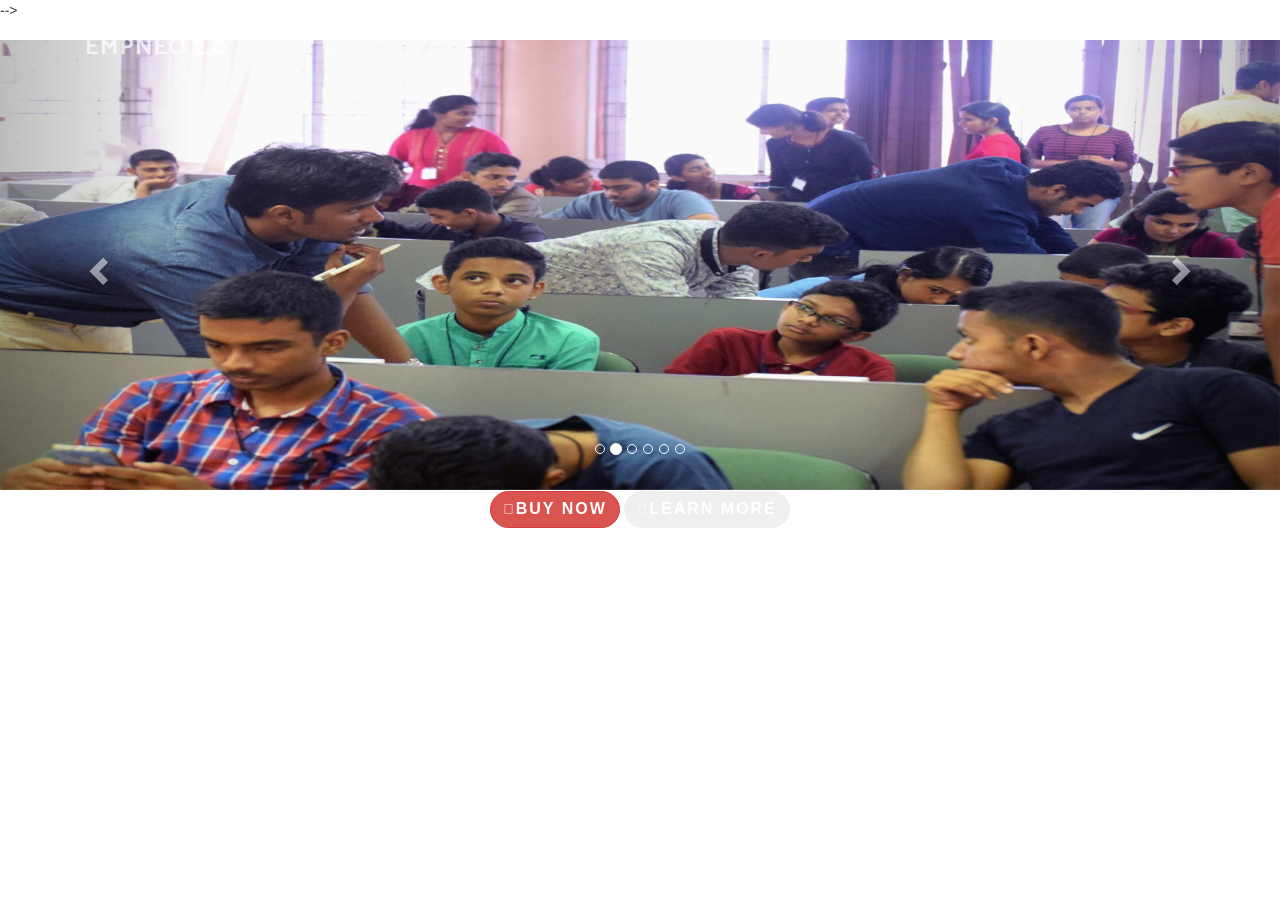
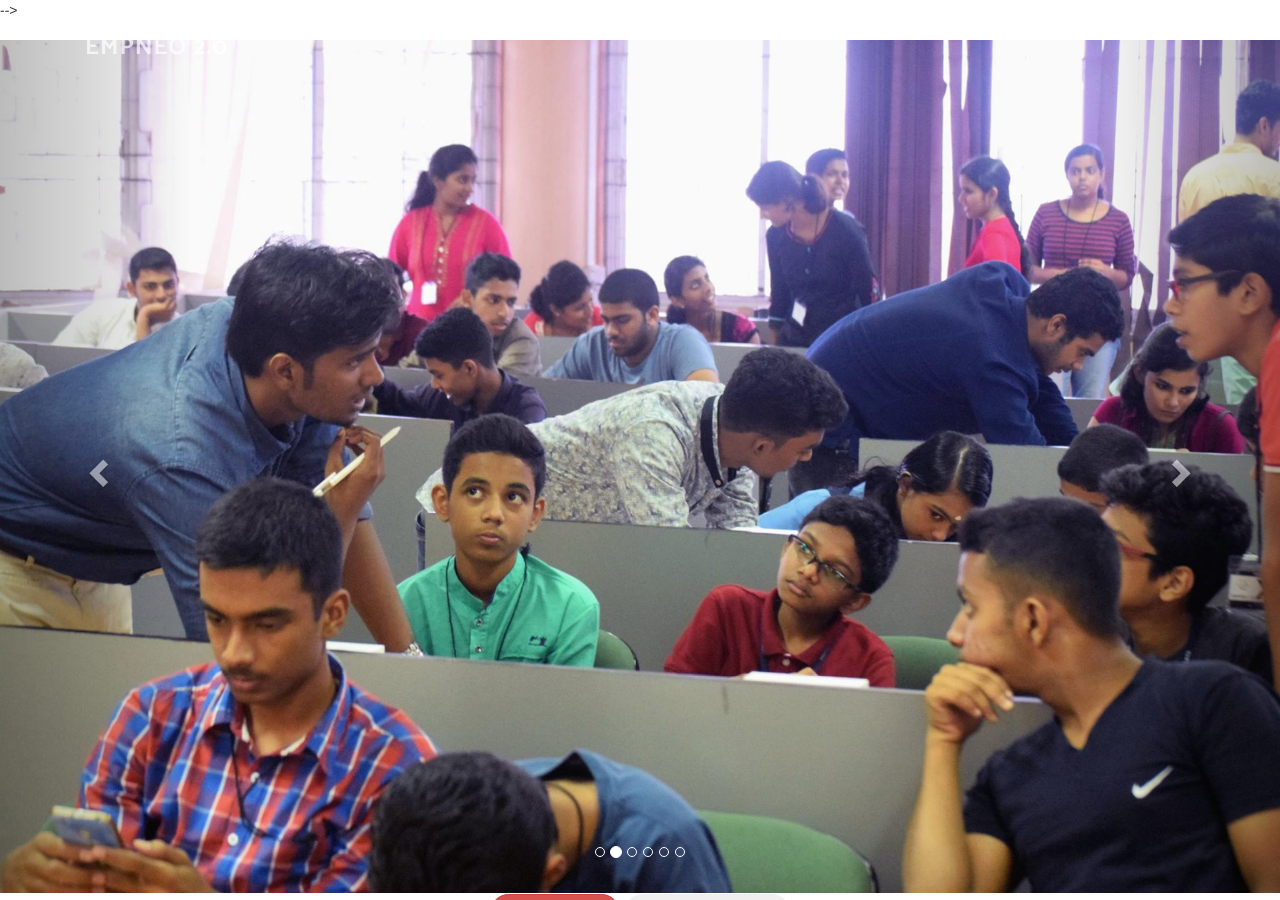
Before and after one commit to IEEEMEC/empneo, a Jekyll site: the page built from index.html, in a window 1280 px wide and 900 px high. Built offline with Jekyll 4.4.1, drawn with Linux system fonts in a browser that asks for light colours; nearby versions of some CDN libraries; some web fonts are replaced; the list of posts is cut into pages by our own code.

Commit message:
Update header.html

```diff
--- a/_includes/header.html
+++ b/_includes/header.html
@@ -56,6 +56,7 @@
   right: 0;
 
 }
+<<<<<<< HEAD
 
 #carousel img {
 
@@ -66,6 +67,13 @@ height: 450px;
 max-height: 450px;
 
 }
+    #carousel{
+        height:auto;
+        width:auto;
+        maxheight:300px;
+        maxwidth:300px;
+    }
+
 </style>
 <header>
 <div><br></div>
@@ -74,11 +82,8 @@ max-height: 450px;
         <a href="https://www.yepdesk.com/empneo"><button class="button" style="vertical-align: middle;text-align: center; " ><span>BUY</span></button></a>
 
 </div> -->
-
 <meta name="viewport" content="width=device-width,initial-scale=1.0">
-
-
-<div id="carousel" class="carousel slide resize" data-ride="carousel">
+<div id="carousel" class="carousel slide" data-ride="carousel">
 
     <ol class="carousel-indicators">
         <li data-target="#carousel" data-slide-to="0" class="active"></li>
```
